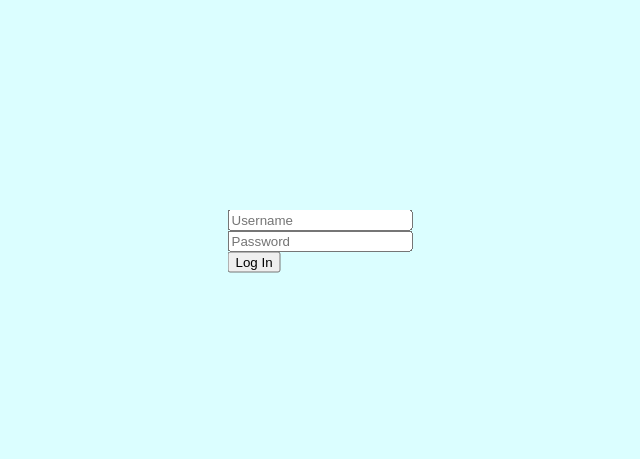
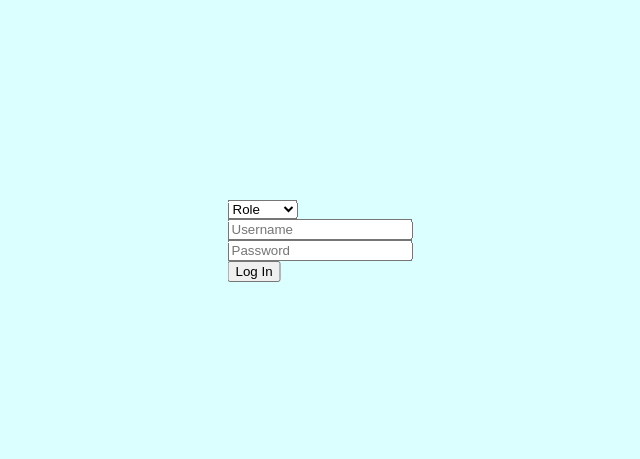
Before and after one commit to insideranionic/WebIK, a Flask app: page /login in a window 1280 px wide. Shown: the part 159-618 px from the top of the page, without its empty margins (320-960 px from the left). Run offline with Flask 2, Linux system fonts and the light colour scheme; some libraries are stand-ins or nearby versions.

Commit message:
fixed login

```diff
--- a/application.py
+++ b/application.py
@@ -155,8 +155,9 @@ def login():
             return apology("must provide password", 403)
 
         # Check if user is registered as a teacher
-        sess_role = session.get("key")
-        if sess_role == "teacher":
+        role = request.form.get("role")
+
+        if role == "teacher":
             # Query database for teacher username
             rows = db.execute("SELECT * FROM Teacher WHERE username = :username",
                               username=request.form.get("username"))
--- a/templates/login.html
+++ b/templates/login.html
@@ -7,6 +7,13 @@
 {% block main %}
     <div class = "rounded">
     <form class = "login" action="/login" method="post">
+        <div class="form-group">
+            <select class="form-control" name="role">
+                <option disabled selected value="role">Role</option>
+                        <option value="teacher">Teacher</option>
+                        <option value="student">Student</option>
+            </select>
+        </div>
         <div class="form">
             <input name="username" placeholder="Username" type="text">
         </div>
```
